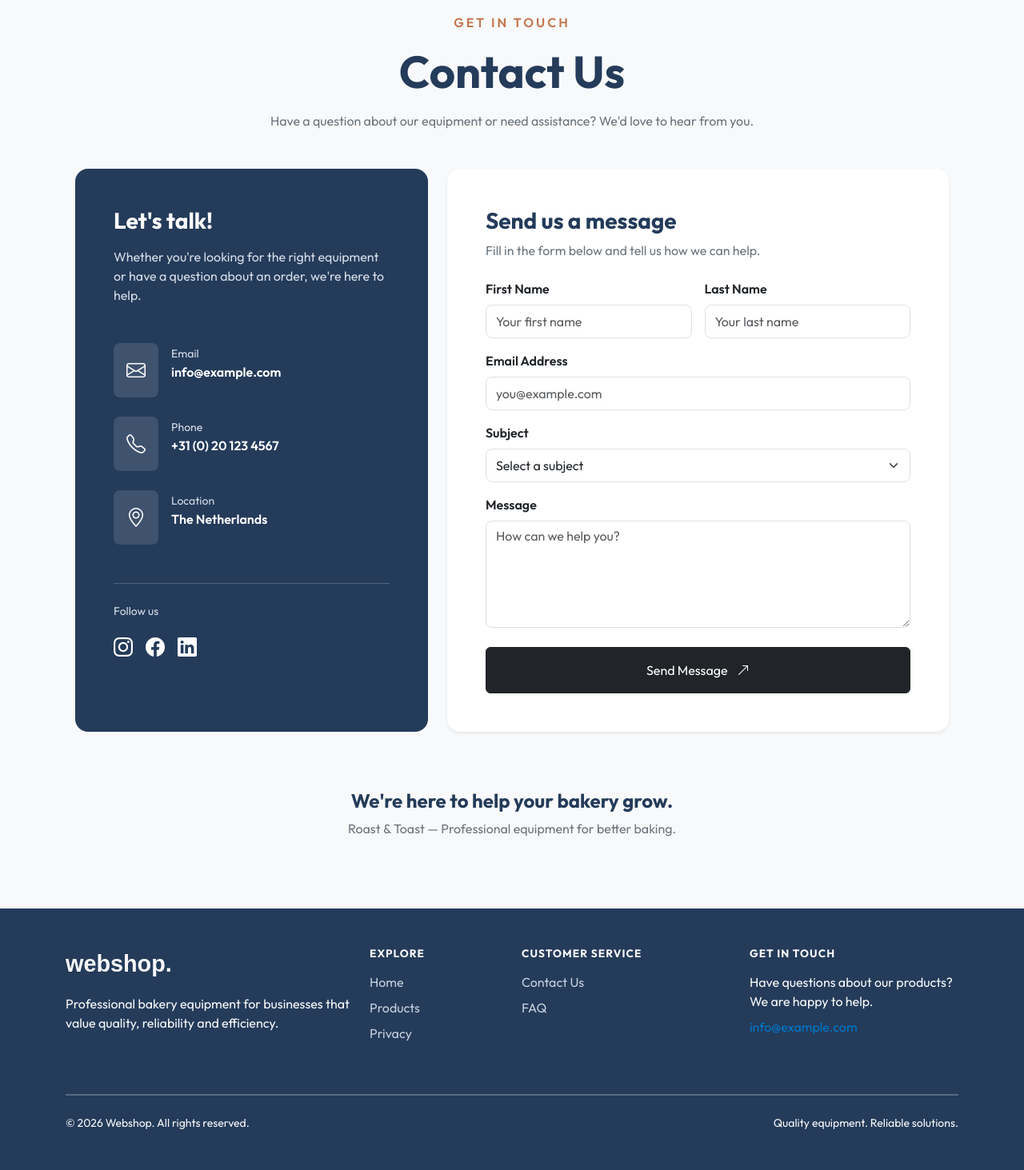
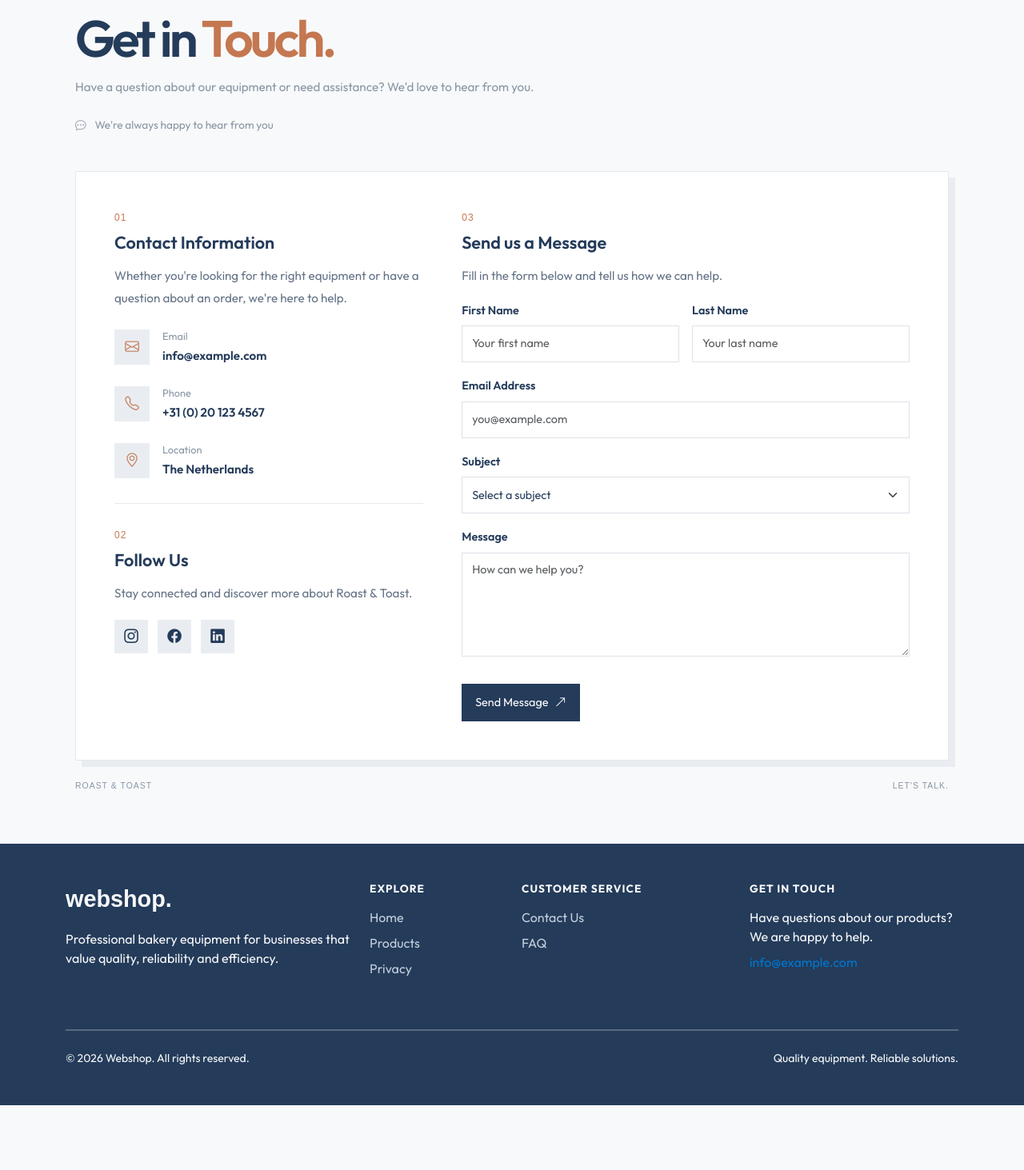
Before and after one commit to Iuca-h/Roast-and-toast-Premium, an ASP.NET Core app: page /Contact/Contact in a window 1280 px wide. Shown: the part 90-1553 px from the top of the page at 80% size. After the commit the page ends 1472 px from the top, so only its background shows below. Run offline with ASP.NET Core 8, Linux system fonts and the light colour scheme; style sheets or scripts are compiled from the project's sources; some libraries are stand-ins or nearby versions; some web fonts are replaced.

Commit message:
i wanna kms

```diff
--- a/Webshop/Pages/Contact/Contact.cshtml
+++ b/Webshop/Pages/Contact/Contact.cshtml
@@ -1,6 +1,5 @@
 @page
 @model Webshop.Pages.ContactModel
-
 @{
     ViewData["Title"] = "Contact";
 }
@@ -8,118 +7,114 @@
 <div class="container">
 
     <!-- Header -->
-    <div class="text-center mb-5">
-        <span class="text-uppercase fw-semibold"
-              style="color: var(--color-accent); letter-spacing: 3px;">
-            Get in touch
-        </span>
-
-        <h1 class="display-4 fw-bold mt-3"
-            style="color: var(--color-primary);">
-            Contact Us
+    <div class="mb-5">
+        <h1 class="login-title mt-3">
+            Get in <span class="text-accent">Touch.</span>
         </h1>
 
-        <p class="text-secondary mt-3 mx-auto" style="max-width: 650px;">
+        <p class="login-description mt-3">
             Have a question about our equipment or need assistance?
             We'd love to hear from you.
         </p>
+
+        <div class="privacy-updated mt-4">
+            <i class="bi bi-chat-dots me-2"></i>
+            We're always happy to hear from you
+        </div>
     </div>
 
-    <div class="row g-4">
+    <div class="privacy-card p-4 p-lg-5">
+
+        <div class="row g-5">
 
             <!-- Contact Information -->
             <div class="col-lg-5">
 
-            <div class="h-100 rounded-4 p-4 p-lg-5 text-white"
-                 style="background-color: var(--color-primary);">
+                <section class="privacy-section">
+                    <span class="privacy-number">01</span>
+                    <h2>Contact Information</h2>
 
-                <h3 class="fw-bold mb-3">Let's talk!</h3>
-
-                <p class="mb-5" style="color: #D5DDE6;">
+                    <p>
                         Whether you're looking for the right equipment
                         or have a question about an order, we're here to help.
                     </p>
 
-                <div class="d-flex align-items-start gap-3 mb-4">
-                    <div class="rounded-3 p-3"
-                         style="background-color: rgba(255,255,255,0.12);">
-                        <i class="bi bi-envelope fs-4"></i>
-                    </div>
+                    <div class="contact-info-item">
+                        <span class="contact-info-icon">
+                            <i class="bi bi-envelope"></i>
+                        </span>
 
                         <div>
-                        <small style="color: #D5DDE6;">Email</small>
-                        <p class="mb-0 fw-semibold">
+                            <span class="contact-info-label">Email</span>
+                            <a href="mailto:info@example.com" class="contact-info-value">
                                 info@example.com
-                        </p>
+                            </a>
                         </div>
                     </div>
 
-                <div class="d-flex align-items-start gap-3 mb-4">
-                    <div class="rounded-3 p-3"
-                         style="background-color: rgba(255,255,255,0.12);">
-                        <i class="bi bi-telephone fs-4"></i>
-                    </div>
+                    <div class="contact-info-item">
+                        <span class="contact-info-icon">
+                            <i class="bi bi-telephone"></i>
+                        </span>
 
                         <div>
-                        <small style="color: #D5DDE6;">Phone</small>
-                        <p class="mb-0 fw-semibold">
+                            <span class="contact-info-label">Phone</span>
+                            <a href="tel:+31201234567" class="contact-info-value">
                                 +31 (0) 20 123 4567
-                        </p>
+                            </a>
                         </div>
                     </div>
 
-                <div class="d-flex align-items-start gap-3 mb-5">
-                    <div class="rounded-3 p-3"
-                         style="background-color: rgba(255,255,255,0.12);">
-                        <i class="bi bi-geo-alt fs-4"></i>
-                    </div>
+                    <div class="contact-info-item">
+                        <span class="contact-info-icon">
+                            <i class="bi bi-geo-alt"></i>
+                        </span>
 
                         <div>
-                        <small style="color: #D5DDE6;">Location</small>
-                        <p class="mb-0 fw-semibold">
+                            <span class="contact-info-label">Location</span>
+                            <span class="contact-info-value">
                                 The Netherlands
-                        </p>
+                            </span>
                         </div>
                     </div>
+                </section>
 
-                <div class="border-top pt-4"
-                     style="border-color: rgba(255,255,255,0.2) !important;">
+                <!-- Social Media -->
+                <section class="privacy-section">
+                    <span class="privacy-number">02</span>
+                    <h2>Follow Us</h2>
 
-                    <p class="small mb-3" style="color: #D5DDE6;">
-                        Follow us
+                    <p>
+                        Stay connected and discover more about
+                        Roast & Toast.
                     </p>
 
-                    <div class="d-flex gap-3">
-                        <a href="#" class="text-white fs-4">
+                    <div class="contact-social">
+                        <a href="#" aria-label="Instagram">
                             <i class="bi bi-instagram"></i>
                         </a>
 
-                        <a href="#" class="text-white fs-4">
+                        <a href="#" aria-label="Facebook">
                             <i class="bi bi-facebook"></i>
                         </a>
 
-                        <a href="#" class="text-white fs-4">
+                        <a href="#" aria-label="LinkedIn">
                             <i class="bi bi-linkedin"></i>
                         </a>
                     </div>
-
-                </div>
-
-            </div>
+                </section>
 
             </div>
 
             <!-- Contact Form -->
             <div class="col-lg-7">
 
-            <div class="bg-white rounded-4 shadow-sm p-4 p-lg-5 h-100">
+                <section class="contact-form-section">
+                    <span class="privacy-number">03</span>
 
-                <h3 class="fw-bold mb-2"
-                    style="color: var(--color-primary);">
-                    Send us a message
-                </h3>
+                    <h2>Send us a Message</h2>
 
-                <p class="text-secondary mb-4">
+                    <p>
                         Fill in the form below and tell us how we can help.
                     </p>
 
@@ -128,68 +123,73 @@
                         <div class="row g-3">
 
                             <div class="col-md-6">
-                            <label class="form-label fw-semibold">
+                                <label for="firstName" class="form-label">
                                     First Name
                                 </label>
 
                                 <input type="text"
-                                   class="form-control py-2"
+                                       id="firstName"
+                                       class="form-control"
                                        placeholder="Your first name"
                                        required>
                             </div>
 
                             <div class="col-md-6">
-                            <label class="form-label fw-semibold">
+                                <label for="lastName" class="form-label">
                                     Last Name
                                 </label>
 
                                 <input type="text"
-                                   class="form-control py-2"
+                                       id="lastName"
+                                       class="form-control"
                                        placeholder="Your last name"
                                        required>
                             </div>
 
                             <div class="col-12">
-                            <label class="form-label fw-semibold">
+                                <label for="email" class="form-label">
                                     Email Address
                                 </label>
 
                                 <input type="email"
-                                   class="form-control py-2"
+                                       id="email"
+                                       class="form-control"
                                        placeholder="you@example.com"
                                        required>
                             </div>
 
                             <div class="col-12">
-                            <label class="form-label fw-semibold">
+                                <label for="subject" class="form-label">
                                     Subject
                                 </label>
 
-                            <select class="form-select py-2" required>
+                                <select id="subject"
+                                        class="form-select"
+                                        required>
                                     <option value="" selected disabled>
                                         Select a subject
                                     </option>
-                                <option>Product Information</option>
-                                <option>Order Inquiry</option>
-                                <option>Technical Support</option>
-                                <option>Other</option>
+                                    <option value="product">Product Information</option>
+                                    <option value="order">Order Inquiry</option>
+                                    <option value="support">Technical Support</option>
+                                    <option value="other">Other</option>
                                 </select>
                             </div>
 
                             <div class="col-12">
-                            <label class="form-label fw-semibold">
+                                <label for="message" class="form-label">
                                     Message
                                 </label>
 
-                            <textarea class="form-control"
+                                <textarea id="message"
+                                          class="form-control"
                                           rows="5"
                                           placeholder="How can we help you?"
                                           required></textarea>
                             </div>
 
                             <div class="col-12 mt-4">
-                            <button type="submit"
-                                    class="btn btn-dark w-100 py-3">
+                                <button type="submit" class="privacy-contact">
                                     Send Message
                                     <i class="bi bi-arrow-up-right ms-2"></i>
                                 </button>
@@ -198,6 +198,7 @@
                         </div>
 
                     </form>
+                </section>
 
             </div>
 
@@ -205,15 +206,9 @@
 
     </div>
 
-    <!-- Bottom Section -->
-    <div class="text-center mt-5 py-4">
-        <h4 class="fw-bold" style="color: var(--color-primary);">
-            We're here to help your bakery grow.
-        </h4>
-
-        <p class="text-secondary mb-0">
-            Roast & Toast — Professional equipment for better baking.
-        </p>
+    <div class="privacy-footer mt-4">
+        <span>ROAST & TOAST</span>
+        <span>LET'S TALK.</span>
     </div>
 
 </div>
--- a/Webshop/wwwroot/css/site.css
+++ b/Webshop/wwwroot/css/site.css
@@ -249,39 +249,157 @@ h1, h2, h3, h4, h5, h6 {
 }
 
 /* FAQ */
-.accordion-button {
-    color: var(--color-primary);
-    background-color: var(--color-white);
-    box-shadow: none !important;
+
+.faq-item {
+    border-bottom: 1px solid #E5E8ED;
 }
 
-.accordion-button:not(.collapsed) {
-    color: var(--color-primary);
-    background-color: var(--color-surface);
+.faq-item:last-child {
+    border-bottom: none;
 }
 
-.accordion-button:focus {
-    border-color: var(--color-accent);
-    box-shadow: none;
+.faq-question {
+    display: flex;
+    justify-content: space-between;
+    align-items: center;
+    gap: 20px;
+    width: 100%;
+    padding: 18px 0;
+    background: transparent;
+    border: none;
+    color: var(--color-primary);
+    text-align: left;
+    font-size: .95rem;
+    font-weight: 600;
 }
 
-.accordion-item {
-    overflow: hidden;
+.faq-question:hover {
+    color: var(--color-accent);
+}
+
+.faq-icon {
+    flex-shrink: 0;
+    color: var(--color-accent);
+    font-size: .9rem;
+    transition: transform .2s ease;
+}
+
+.faq-question[aria-expanded="true"] .faq-icon {
+    transform: rotate(45deg);
+}
+
+.faq-answer {
+    padding: 0 30px 18px 0;
+    color: #647386;
+    font-size: .95rem;
+    line-height: 1.8;
 }
 
 /* Contact */
-.form-control,
-.form-select {
-    border-color: #DDE2E8;
-    border-radius: 8px;
+
+.contact-info-item {
+    display: flex;
+    align-items: center;
+    gap: 16px;
+    margin-top: 25px;
 }
 
-.form-control:focus,
-.form-select:focus {
-    border-color: var(--color-accent);
-    box-shadow: 0 0 0 0.2rem rgba(196, 119, 80, 0.15);
+.contact-info-icon {
+    display: flex;
+    align-items: center;
+    justify-content: center;
+    flex-shrink: 0;
+    width: 44px;
+    height: 44px;
+    background-color: var(--color-surface);
+    color: var(--color-accent);
+    font-size: 1.1rem;
+}
+
+.contact-info-label {
+    display: block;
+    margin-bottom: 4px;
+    color: var(--color-secondary);
+    font-size: .8rem;
+}
+
+.contact-info-value {
+    display: block;
+    color: var(--color-primary);
+    font-size: .95rem;
+    font-weight: 600;
+    text-decoration: none;
+    overflow-wrap: anywhere;
+}
+
+a.contact-info-value:hover {
+    color: var(--color-accent);
+}
+
+.contact-social {
+    display: flex;
+    gap: 12px;
+    margin-top: 20px;
 }
 
 .contact-social a {
+    display: flex;
+    align-items: center;
+    justify-content: center;
+    width: 42px;
+    height: 42px;
+    background-color: var(--color-surface);
+    color: var(--color-primary);
+    font-size: 1.1rem;
     text-decoration: none;
+    transition: background-color .2s ease, color .2s ease;
 }
+
+.contact-social a:hover {
+    background-color: var(--color-accent);
+    color: var(--color-white);
+}
+
+.contact-form-section h2 {
+    margin-bottom: 14px;
+    color: var(--color-primary);
+    font-size: 1.35rem;
+    font-weight: 600;
+}
+
+.contact-form-section p {
+    color: #647386;
+    font-size: .95rem;
+    line-height: 1.8;
+}
+
+.contact-form-section .form-label {
+    color: var(--color-primary);
+    font-size: .9rem;
+    font-weight: 600;
+}
+
+.contact-form-section .form-control,
+.contact-form-section .form-select {
+    min-height: 46px;
+    padding: 10px 12px;
+    border: 1px solid #DDE2E8;
+    border-radius: 0;
+    color: var(--color-primary);
+    font-size: .9rem;
+}
+
+.contact-form-section textarea.form-control {
+    min-height: auto;
+}
+
+.contact-form-section .form-control:focus,
+.contact-form-section .form-select:focus {
+    border-color: var(--color-accent);
+    box-shadow: 0 0 0 .15rem rgba(196, 119, 80, .15);
+}
+
+.contact-form-section .privacy-contact {
+    cursor: pointer;
+    font-family: var(--font-primary);
+}
```
Also changed, not shown: Webshop/Areas/Identity/Pages/Account/Login.cshtml (+2 -9 lines), Webshop/Pages/FAQ/FAQ.cshtml (+126 -126 lines). Lines whose indentation alone changed are shown as unchanged.
